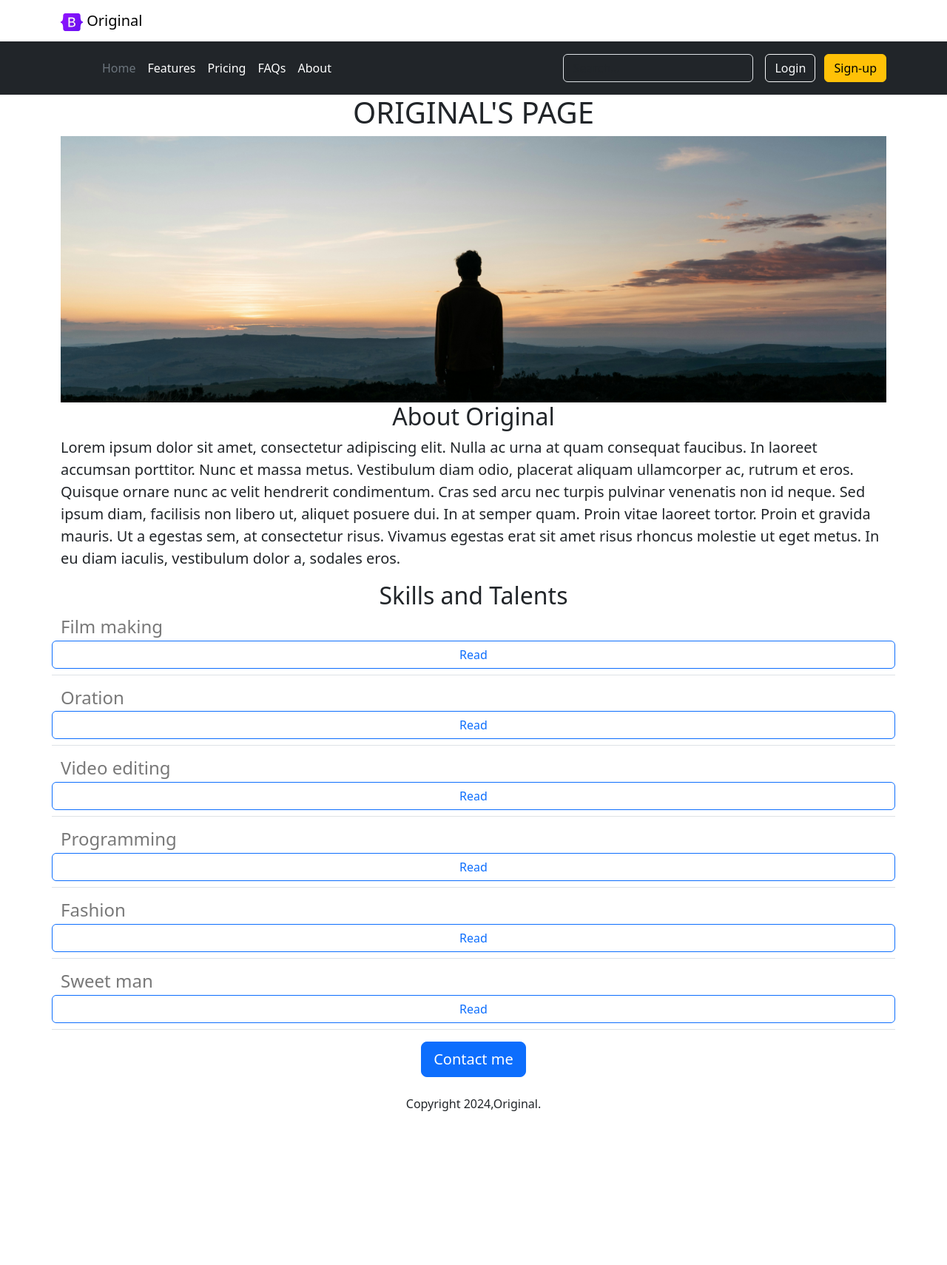
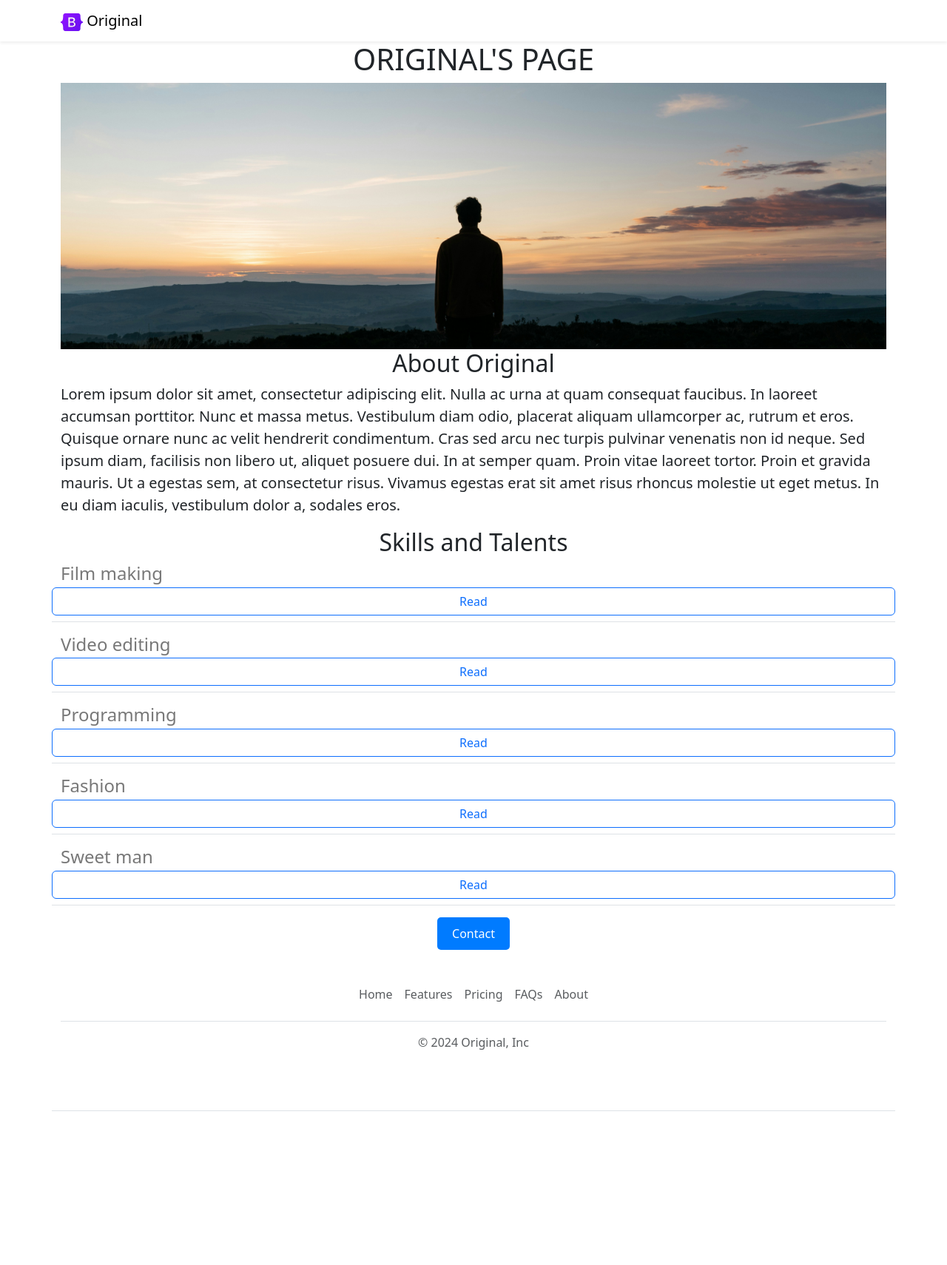
Before and after one commit to OriginalCodes01/originals-project, a Flask app: page / in a window 1280 px wide. Shown: the whole page at 74% size. Before the commit the page ends 1502 px from the top, so only its background shows below. Run offline with Flask 3, Linux system fonts and the light colour scheme.

Commit message:
ADDED LINKS TO BUTTONS

```diff
--- a/app.py
+++ b/app.py
@@ -5,27 +5,23 @@ TALENTS = [
   {
     "id": 1,
     "title": "Film making"
-    },
+  },
  {
-    "id": 1,
-    "title": "Oration"
-  },
-{
   "id": 2,
   "title": "Video editing"
-},
-{
+ },
+ {
   "id": 3,
   "title": "Programming"
-},
-{
+ },
+ {
   "id": 4,
   "title": "Fashion"
-},
-{
+ },
+ {
   "id": 5,
   "title": "Sweet man"
-}
+ }
          ]
 
 @app.route("/")
--- /dev/null
+++ b/templates/footer.html
@@ -0,0 +1,25 @@
+<div class="container">
+  <footer class="py-3 my-4">
+    <ul class="nav justify-content-center border-bottom pb-3 mb-3">
+      <li class="nav-item"><a href="#" class="nav-link px-2 text-body-secondary">Home</a></li>
+      <li class="nav-item"><a href="#" class="nav-link px-2 text-body-secondary">Features</a></li>
+      <li class="nav-item"><a href="#" class="nav-link px-2 text-body-secondary">Pricing</a></li>
+      <li class="nav-item"><a href="#" class="nav-link px-2 text-body-secondary">FAQs</a></li>
+      <li class="nav-item"><a href="#" class="nav-link px-2 text-body-secondary">About</a></li>
+    </ul>
+    <p class="text-center text-body-secondary">&copy; 2024 Original, Inc</p>
+  </footer>
+</div>
+
+<div class="b-example-divider"></div>
+
+<div class="container">
+  <footer class="row row-cols-1 row-cols-sm-2 row-cols-md-5 py-5 my-5 border-top">
+    <div class="col mb-3">
+      <a href="/" class="d-flex align-items-center mb-3 link-body-emphasis text-decoration-none">
+        <svg class="bi me-2" width="40" height="32"><use xlink:href="#bootstrap"/></svg>
+      </a>
+
+    </div>
+
+    <div class="col mb-3">
--- a/templates/home.html
+++ b/templates/home.html
@@ -31,26 +31,25 @@
       <div class="border-bottom row"
         style="margin-bottom:16px;padding-bottom:8px">
 
+
         <h4
           style="color:rgb(120,120,120); margin-bottom:4px;">
-          {{talents["title"]}}
+      {{talents["title"]}}
         </h4>
+        <a href="https://youtube.com/@JustOriginal01?si=xv5geMdnFwyP3vLM" type="button" class="btn btn-outline-primary">Read</a>
 
-           <button type="button" class="btn btn-outline-primary">Read</button>
-
-           </div>
+      </div>
 
         {% endfor %}
 
-      </div>
-
-
-      </div>
+        </div>
             <div class="text-center">
-    <button class="btn btn-primary btn-lg""> Contact me </button>
-         <p class="mt-4">Copyright 2024,Original.</p>
+              <a href="mailto:aimhigher@gmail.com" style="display:inline-block;padding:10px 20px;background-color:#007BFF;color:#fff;text-decoration:none;border-radius:5px;">Contact</a>
+   <!--
+              <button class="btn btn-primary btn-lg""> Contact me </button> -->
       </div>
     </div>
+     {% include "footer.html" %}
+</body>
 
-  </body>
 </html>
--- a/templates/nav.html
+++ b/templates/nav.html
@@ -1,4 +1,4 @@
-<nav class="navbar shadow-sm">
+<nav class="navbar shadow-sm fixed-top bg-white">
   <div class="container">
     <a class="navbar-brand" href="#">
       <img src="/static/logo.svg" alt="" width="30" height="24">
@@ -7,9 +7,10 @@
     </a>
   </div>
 </nav>
+<div style="height:56px"></div>
 
 
-
+<!-- navbar not needed yet...
 <div class="b-example-divider"></div>
 
 <header class="p-3 text-bg-dark">
@@ -38,3 +39,4 @@
     </div>
   </div>
 </header>
+-->
```
Also changed, not shown: PAGES/filmmaking.html (added, +23 -0 lines).
